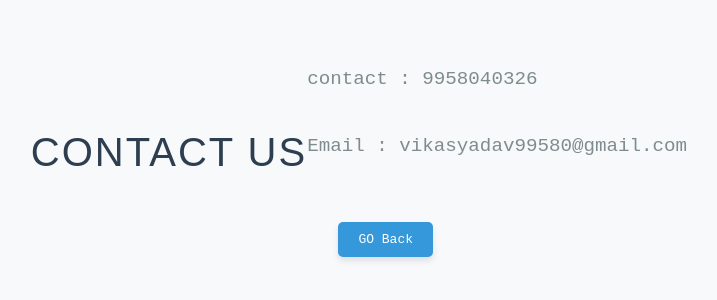
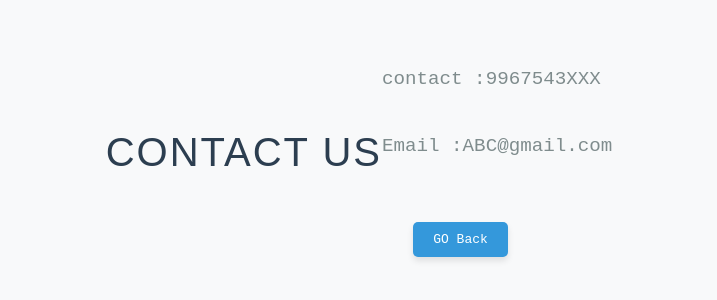
Before and after one commit to stavya1245/gunShotDetector, a plain HTML site: page Frontend/contactus.html in a window 1280 px wide. Shown: the part 238-538 px from the top of the page, without its empty margins (281-998 px from the left). Drawn offline with Linux system fonts and the light colour scheme.

Commit message:
Update contactus.html

```diff
--- a/Frontend/contactus.html
+++ b/Frontend/contactus.html
@@ -11,8 +11,8 @@
         CONTACT US
     </div>
     <pre>
-    <p>contact : 9958040326</p>
-    <p>Email : vikasyadav99580@gmail.com</p><br>
+   <p>contact :9967543XXX</p>
+    <p>Email :ABC@gmail.com</p><br>
     <a href="./vansh.html">GO Back</a>
     </pre>
 </body>
```
